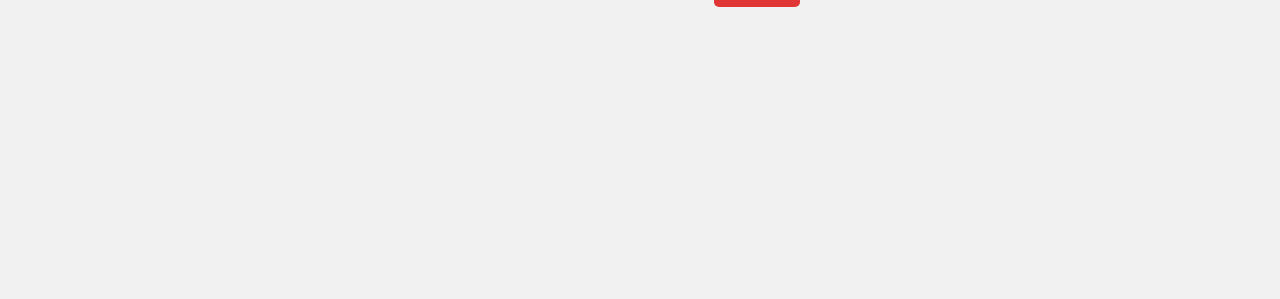
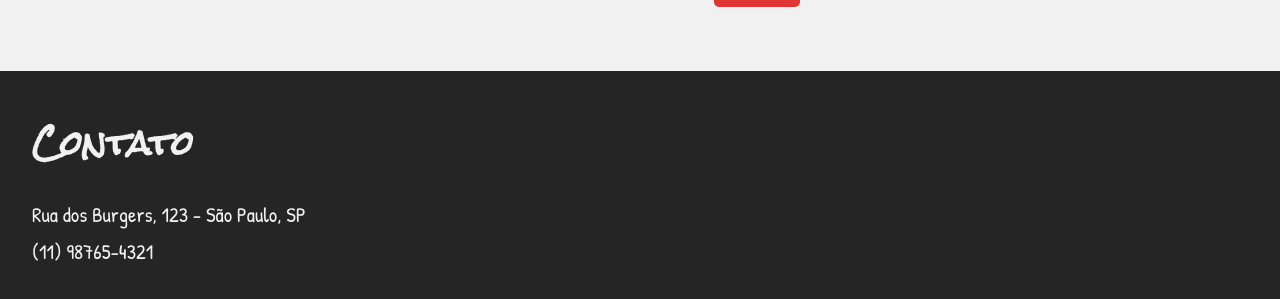
Before and after one commit to rafaelsantiagosilva/burguer-joint-menu, a React (Vite) app in the folder web/: page / in a window 1280 px wide. Shown: the part 1577-1876 px from the top of the page. Before the commit the page ends 1648 px from the top, so only its background shows below. Built offline with nearby package versions, Linux system fonts and the light colour scheme.

Commit message:
feat: add the footer

```diff
--- /dev/null
+++ b/web/src/layout/Footer/index.tsx
@@ -0,0 +1,11 @@
+import * as S from "./styles";
+
+export function Footer() {
+    return (
+        <S.Container>
+                <h1>Contato</h1>
+                <p>Rua dos Burgers, 123 - São Paulo, SP</p>
+                <p>(11) 98765-4321</p>
+        </S.Container>
+    )
+}
--- /dev/null
+++ b/web/src/layout/Footer/styles.ts
@@ -0,0 +1,18 @@
+import styled from "styled-components";
+
+export const Container = styled.footer`
+    height: 15rem;
+    padding: 3rem 2rem;
+    background-color: ${(props) => props.theme.colors.gray[900]};
+    color: ${(props) => props.theme.colors.white};
+
+    h1 {
+        font-family: ${(props) => props.theme.fontFamily.rockSalt};
+        margin-bottom: 2rem;
+    }
+
+    p {
+        font-size: 1.3rem;
+        margin-bottom: 0.4rem;
+    }
+`;
--- a/web/src/routes/__root.tsx
+++ b/web/src/routes/__root.tsx
@@ -4,6 +4,7 @@ import { ThemeProvider } from "styled-components";
 import { Header } from "../layout/Header";
 import { GlobalStyles } from "../styles/global";
 import { defaultTheme } from "../styles/theme";
+import { Footer } from "../layout/Footer";
 
 export const Route = createRootRoute({
     component: RootComponent
@@ -16,6 +17,7 @@ function RootComponent() {
                 <GlobalStyles />
                 <Header />
                 <Outlet />
+                <Footer />
             </ThemeProvider>
         </StrictMode>
     )
--- a/web/src/styles/theme.ts
+++ b/web/src/styles/theme.ts
@@ -1,6 +1,9 @@
 export const defaultTheme = {
     colors: {
         white: "#f1f1f1",
+        gray: {
+            900: "#252525",
+        },
         red: {
             500: "#e03636",
             600: "#c02a2a",
```
